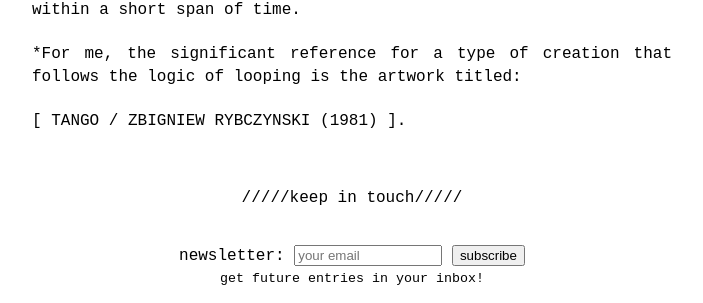
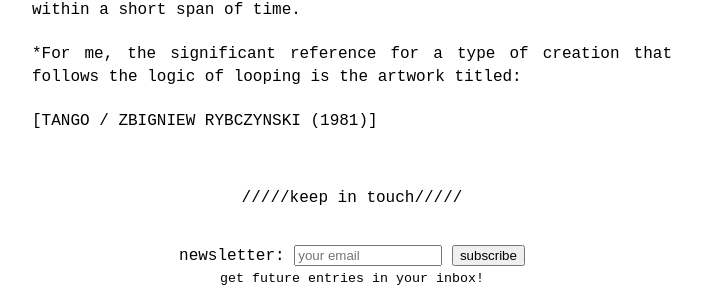
Before and after one commit to odaniloluna/odaniloluna.github.io, a Jekyll site: the page built from _posts/2023-08-02-#035.md, in a window 1280 px wide. Shown: the part 602-905 px from the top of the page, without its empty margins (288-991 px from the left). Built offline with Jekyll 4.4.1, drawn with Linux system fonts in a browser that asks for light colours.

Commit message:
Update 2023-08-02-#035.md

```diff
--- a/_posts/2023-08-02-#035.md
+++ b/_posts/2023-08-02-#035.md
@@ -11,6 +11,6 @@
 *For me, the significant reference for a type of creation that follows the logic of looping is the artwork titled:
  <br>
   <br>
-[ TANGO / ZBIGNIEW RYBCZYNSKI (1981) ].
+[TANGO / ZBIGNIEW RYBCZYNSKI (1981)]
 <br>
   <br>
```
